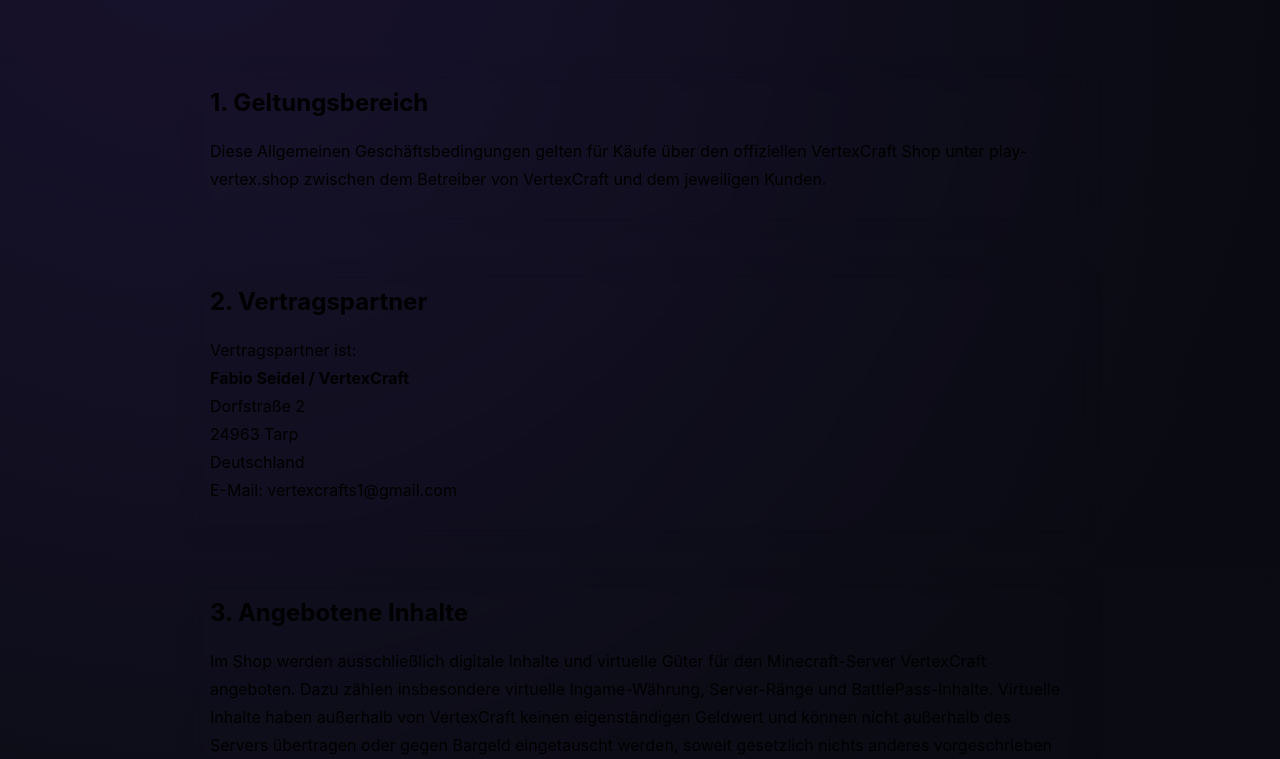
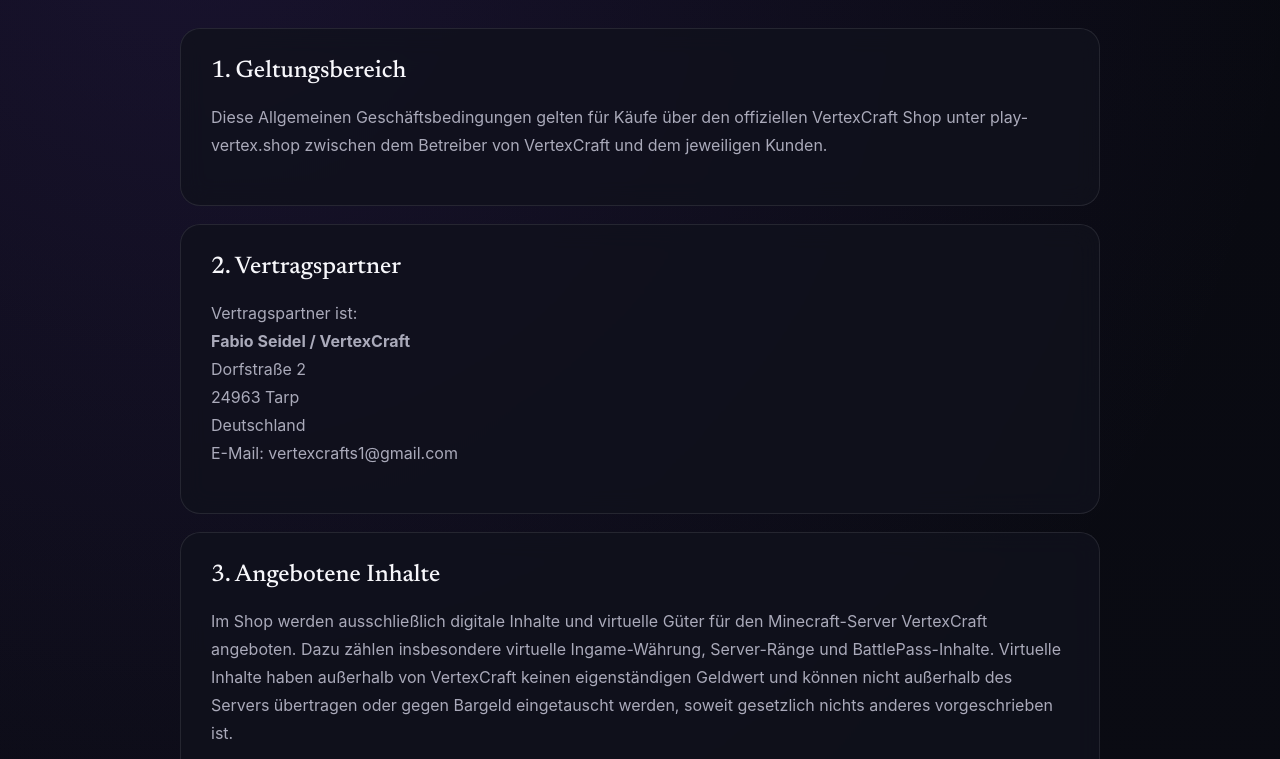
Before and after one commit to vertexcrafts1-design/vertexcraft-website, a plain HTML site: page agb.html in a window 1280 px wide. Shown: the part 448-1207 px from the top of the page. Drawn offline with Linux system fonts and the light colour scheme.

Commit message:
Fix shared refresh stylesheet import

```diff
--- a/style.css
+++ b/style.css
@@ -1,4 +1,4 @@
- url("refresh.css?v=20260904");
+@import url("refresh.css?v=20260904");
 :root{
   --bg:#080910;--surface:rgba(17,18,29,.82);--surface2:#12131e;--border:rgba(255,255,255,.09);
   --text:#f7f7fb;--muted:#aaaaba;--purple:#8b5cf6;--purple2:#bca5ff;--accent:#6d45d8;
```
